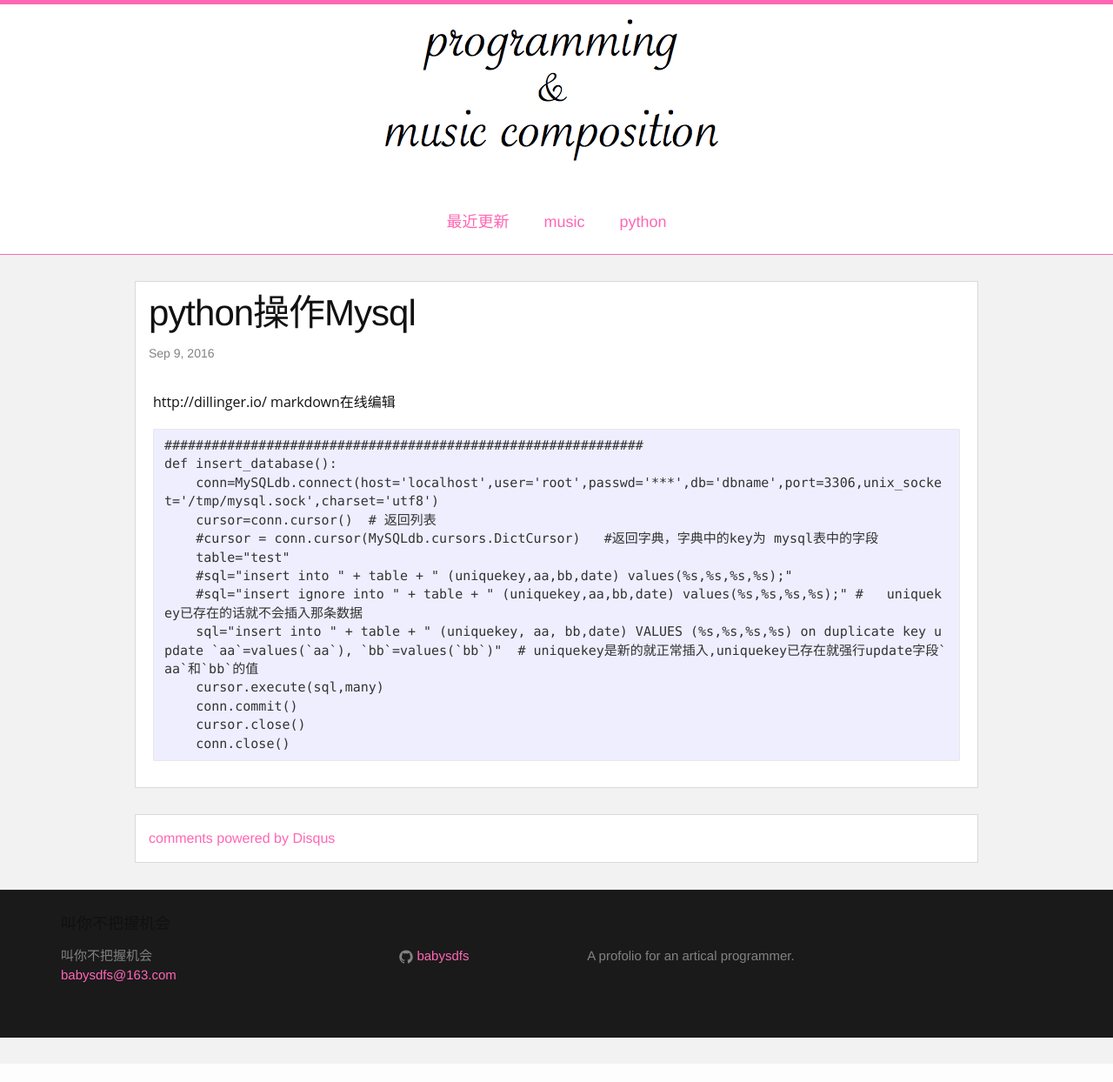
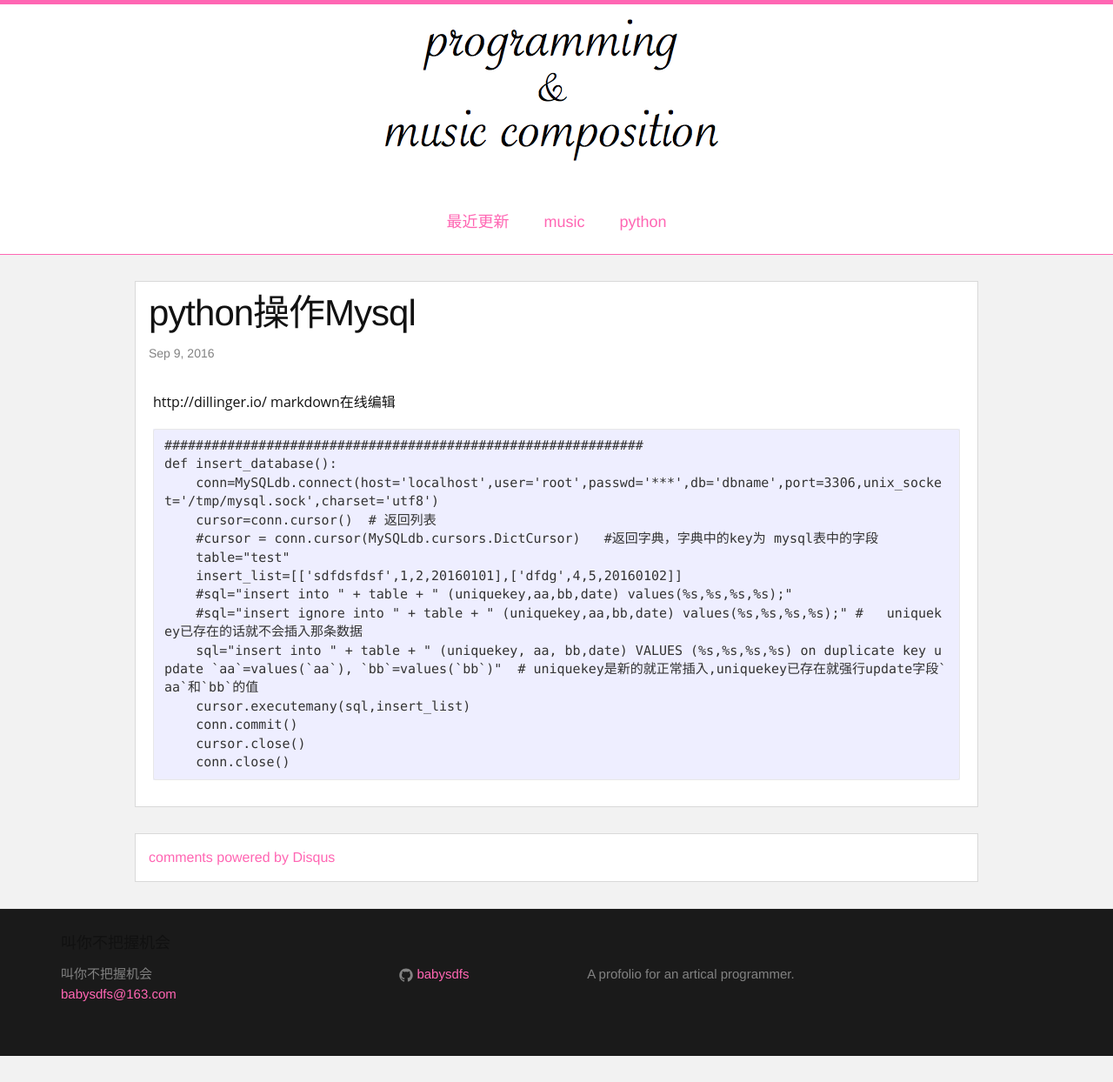
Before and after one commit to babysdfs/MyBlog, a Jekyll site: the page built from _posts/2016-09-09-python-operate-mysql.markdown, in a window 1280 px wide. Shown: the whole page at 87% size. Built offline with Jekyll 4.4.1, drawn with Linux system fonts in a browser that asks for light colours; nearby versions of some CDN libraries; comment, search, counter and statistics services are not loaded; before the commit the page ends 1223 px from its top, so only the background shows below that.

Commit message:
Update 2016-09-09-python-operate-mysql.markdown

```diff
--- a/_posts/2016-09-09-python-operate-mysql.markdown
+++ b/_posts/2016-09-09-python-operate-mysql.markdown
@@ -13,10 +13,11 @@ http://dillinger.io/    markdown在线编辑
         cursor=conn.cursor()  # 返回列表
         #cursor = conn.cursor(MySQLdb.cursors.DictCursor)   #返回字典，字典中的key为 mysql表中的字段
         table="test"
+        insert_list=[['sdfdsfdsf',1,2,20160101],['dfdg',4,5,20160102]]
         #sql="insert into " + table + " (uniquekey,aa,bb,date) values(%s,%s,%s,%s);"
         #sql="insert ignore into " + table + " (uniquekey,aa,bb,date) values(%s,%s,%s,%s);" #   uniquekey已存在的话就不会插入那条数据
         sql="insert into " + table + " (uniquekey, aa, bb,date) VALUES (%s,%s,%s,%s) on duplicate key update `aa`=values(`aa`), `bb`=values(`bb`)"  # uniquekey是新的就正常插入,uniquekey已存在就强行update字段`aa`和`bb`的值
-        cursor.execute(sql,many)
+        cursor.executemany(sql,insert_list)
         conn.commit()
         cursor.close()
         conn.close()
```
